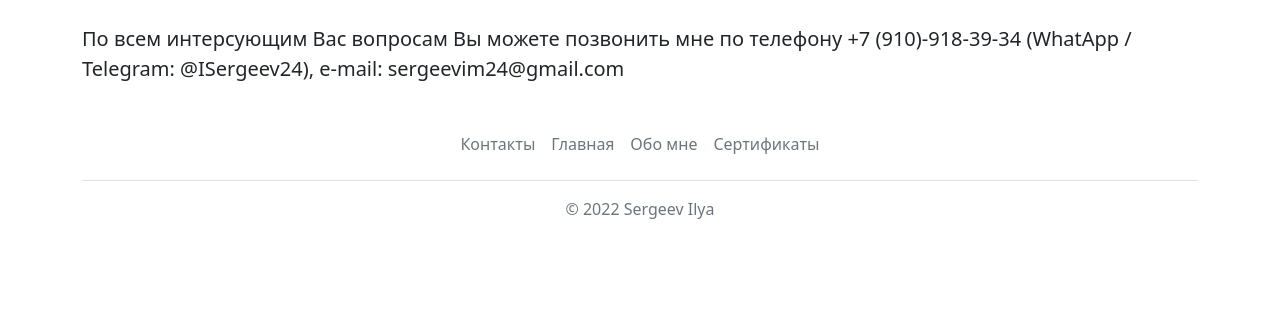
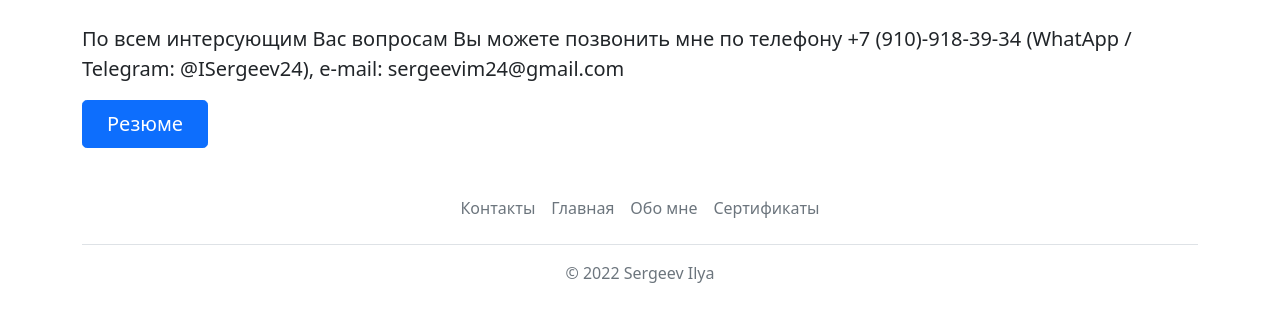
Before and after one commit to wesk777/CVweb-site, a Flask app: page /contact in a window 1280 px wide. Shown: the part 73-395 px from the top of the page. Run offline with Flask 2, Linux system fonts and the light colour scheme.

Commit message:
paste link linkedin in contact

```diff
--- a/templates/contact.html
+++ b/templates/contact.html
@@ -13,6 +13,7 @@ contact
           По всем интерсующим Вас вопросам Вы можете позвонить мне по телефону +7 (910)-918-39-34 (WhatApp / Telegram: @ISergeev24),
     e-mail: sergeevim24@gmail.com
         </p>
+    <a href="https://www.linkedin.com/in/ilya-sergeev-630975239/" class="btn btn-primary btn-lg px-4">Резюме</a>
 </div>
 
 {% endblock %}
```
